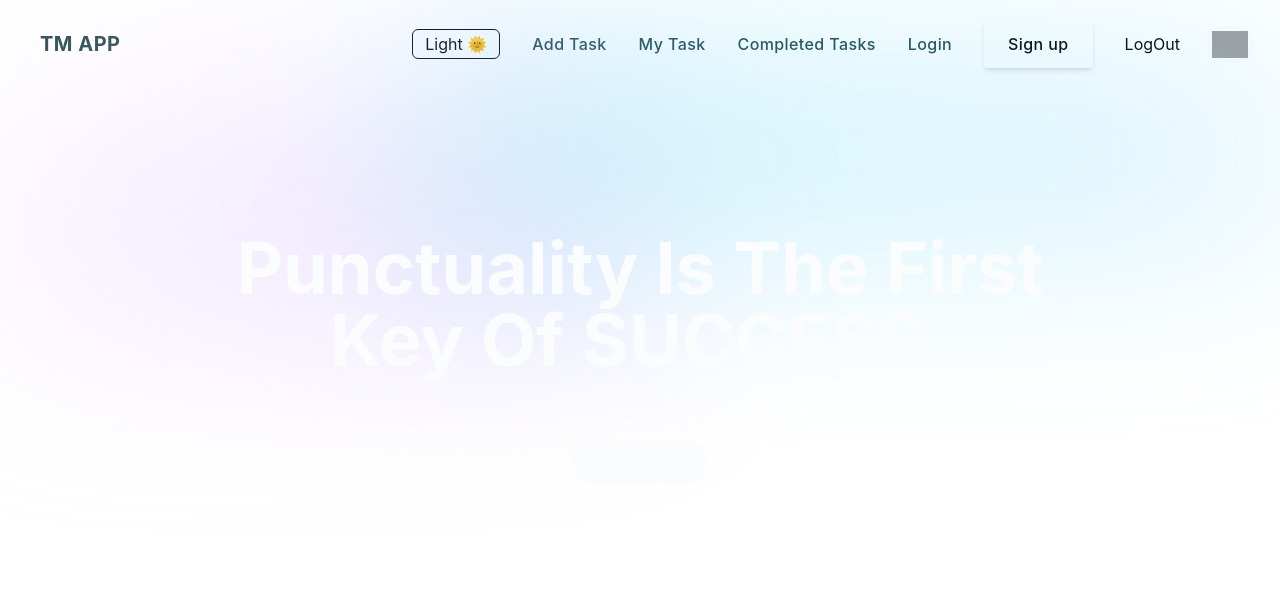
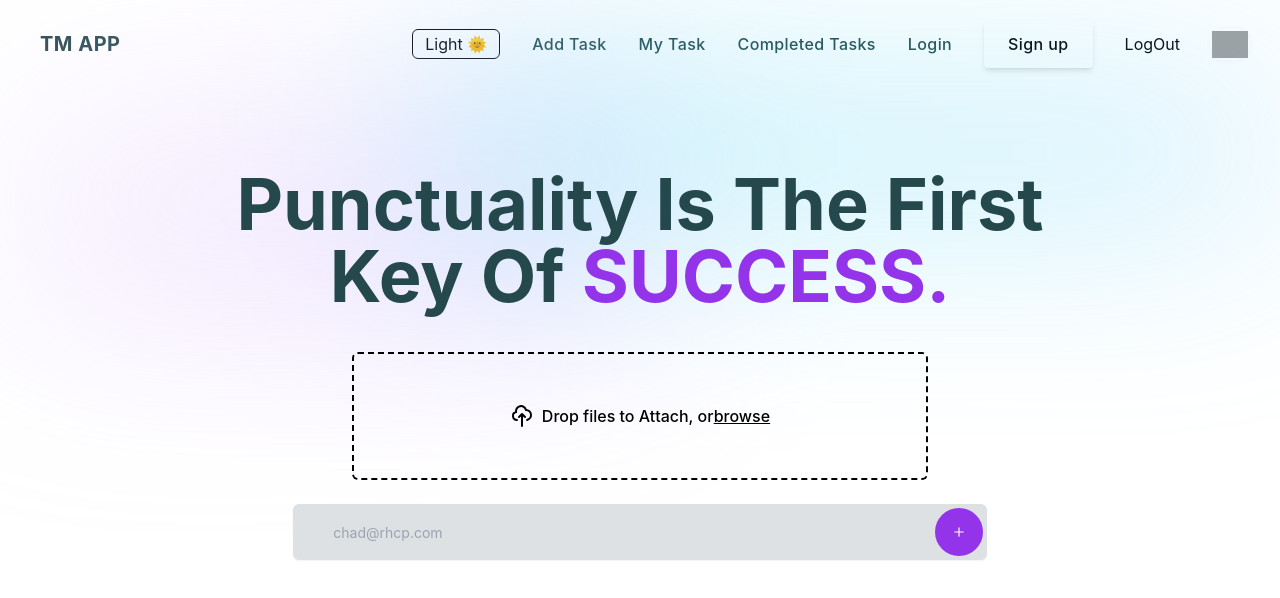
Before and after one commit to ritamrahman/TM-App, a React (Create React App) app: page / in a window 1280 px wide. Shown: the top 598 px of the page. Built offline with nearby package versions, Linux system fonts and the light colour scheme; grey boxes are pictures that could not be loaded.

Commit message:
added style in home

```diff
--- a/src/pages/Home.js
+++ b/src/pages/Home.js
@@ -2,32 +2,82 @@ import React from "react";
 
 const Home = () => {
   return (
-    <div className="relative" id="home">
+    <div className="relative dark:bg-matBlack-900 py-10" id="home">
       <div
         aria-hidden="true"
         className="absolute inset-0 grid grid-cols-2 -space-x-52 opacity-40 dark:opacity-20"
       >
-        <div className="blur-[106px] h-56 bg-gradient-to-br from-primary to-purple-400 dark:from-blue-700"></div>
-        <div className="blur-[106px] h-32 bg-gradient-to-r from-cyan-400 to-sky-300 dark:to-indigo-600"></div>
+        <div className="blur-[106px] h-56 bg-gradient-to-br from-primary to-purple-400 dark:bg-matBlack-900"></div>
+        <div className="blur-[106px] h-32 bg-gradient-to-r from-cyan-400 to-sky-300 dark:bg-matBlack-900"></div>
       </div>
-      <div className="relative pt-36 ml-auto">
+      <div className="relative pt-10 ml-auto">
         <div className="lg:w-2/3 text-center mx-auto">
-          <h1 className="text-primary dark:text-matBlack-900 font-bold text-5xl md:text-6xl xl:text-7xl capitalize line lg:leading-[200px]">
+          <h1 className="text-matBlack-900 dark:text-primary font-bold text-5xl md:text-6xl xl:text-7xl capitalize lg:leading-10">
             punctuality is the first key of{" "}
-            <span className="text-primary dark:text-purple-200 uppercase pt-2">
+            <span className="text-purple-200 dark:text-yellowGreen uppercase pt-2">
               success.
             </span>
           </h1>
 
-          <div className="mt-16 flex flex-wrap justify-center gap-y-4 gap-x-6">
-            <a
-              href="#"
-              className="relative flex h-11 w-full items-center justify-center px-6 before:absolute before:inset-0 before:rounded-full before:bg-primary before:transition before:duration-300 hover:before:scale-105 active:duration-75 active:before:scale-95 sm:w-max"
-            >
-              <span className="relative text-base font-semibold text-primary">
-                Get started
+          {/* image field */}
+          <div className="max-w-xl mx-auto mt-10 mb-6">
+            <label className="flex justify-center w-full h-32 px-4 transition border-2 border-gray-300 dark:border-yellowGreen border-dashed rounded-md appearance-none cursor-pointer hover:border-gray-400 focus:outline-none">
+              <span className="flex items-center space-x-2">
+                <svg
+                  xmlns="http://www.w3.org/2000/svg"
+                  className="w-6 h-6 text-gray-600 dark:text-primary"
+                  fill="none"
+                  viewBox="0 0 24 24"
+                  stroke="currentColor"
+                  stroke-width="2"
+                >
+                  <path
+                    stroke-linecap="round"
+                    stroke-linejoin="round"
+                    d="M7 16a4 4 0 01-.88-7.903A5 5 0 1115.9 6L16 6a5 5 0 011 9.9M15 13l-3-3m0 0l-3 3m3-3v12"
+                  />
+                </svg>
+                <span className="font-medium text-gray-600 dark:text-primary">
+                  Drop files to Attach, or
+                  <span className="text-blue-600 underline dark:text-primary">
+                    browse
+                  </span>
+                </span>
               </span>
-            </a>
+              <input type="file" name="file_upload" className="hidden" />
+            </label>
+          </div>
+
+          {/* input */}
+          <div className="relative mx-1 lg:mx-20">
+            <label for="UserEmail" className="sr-only">
+              {" "}
+              Email{" "}
+            </label>
+
+            <input
+              type="email"
+              id="UserEmail"
+              placeholder="chad@rhcp.com"
+              className="w-full h-14 rounded-md border-gray-200 bg-offWhite dark:bg-primary px-10 shadow-sm dark:border-gray-700 dark:bg-gray-800 dark:text-white sm:text-sm"
+            />
+
+            <span className="absolute inset-y-0 right-0 grid w-10 place-content-center">
+              <button
+                type="button"
+                className="rounded-full bg-purple-200 p-4 text-primary mr-4 text-white hover:bg-rose-700 dark:bg-yellowGreen dark:hover:bg-yellowGreen/75"
+              >
+                <span className="sr-only">Submit</span>
+                <svg
+                  xmlns="http://www.w3.org/2000/svg"
+                  viewBox="0 0 20 20"
+                  fill="currentColor"
+                  className="h-4 w-4"
+                >
+                  <path d="M10.75 4.75a.75.75 0 00-1.5 0v4.5h-4.5a.75.75 0 000 1.5h4.5v4.5a.75.75 0 001.5 0v-4.5h4.5a.75.75 0 000-1.5h-4.5v-4.5z" />
+                </svg>
+              </button>
+            </span>
           </div>
         </div>
       </div>
--- a/tailwind.config.js
+++ b/tailwind.config.js
@@ -6,6 +6,7 @@ module.exports = {
     extend: {},
     colors: {
       primary: "#FBFCFE",
+      offWhite: "#DDE1E4",
       purple: {
         400: "#c084fc",
         200: "#9333EA",
@@ -22,6 +23,7 @@ module.exports = {
       matBlack: {
         900: "#24484c",
       },
+      yellowGreen: "#1cbe8e",
     },
   },
   plugins: [],
```
